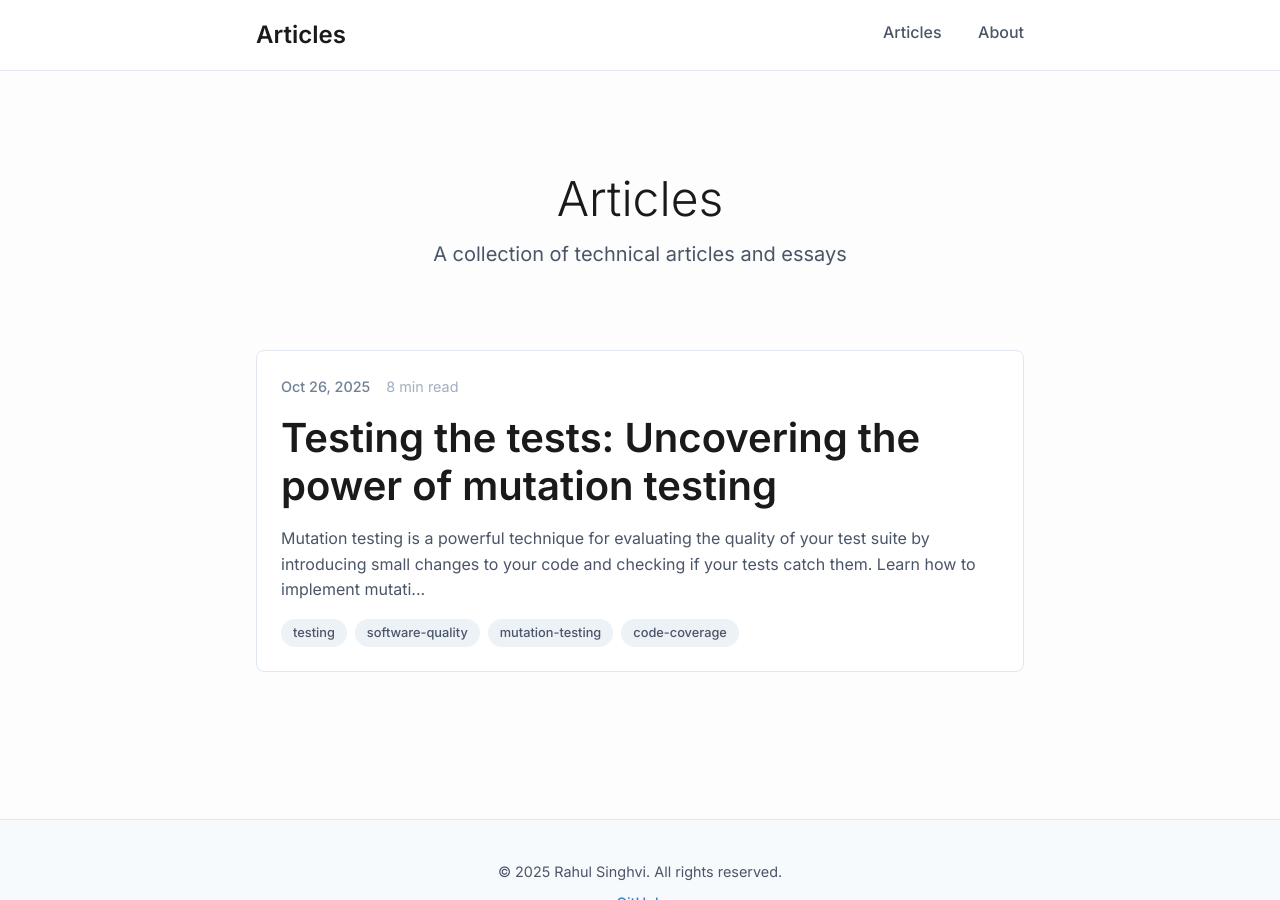
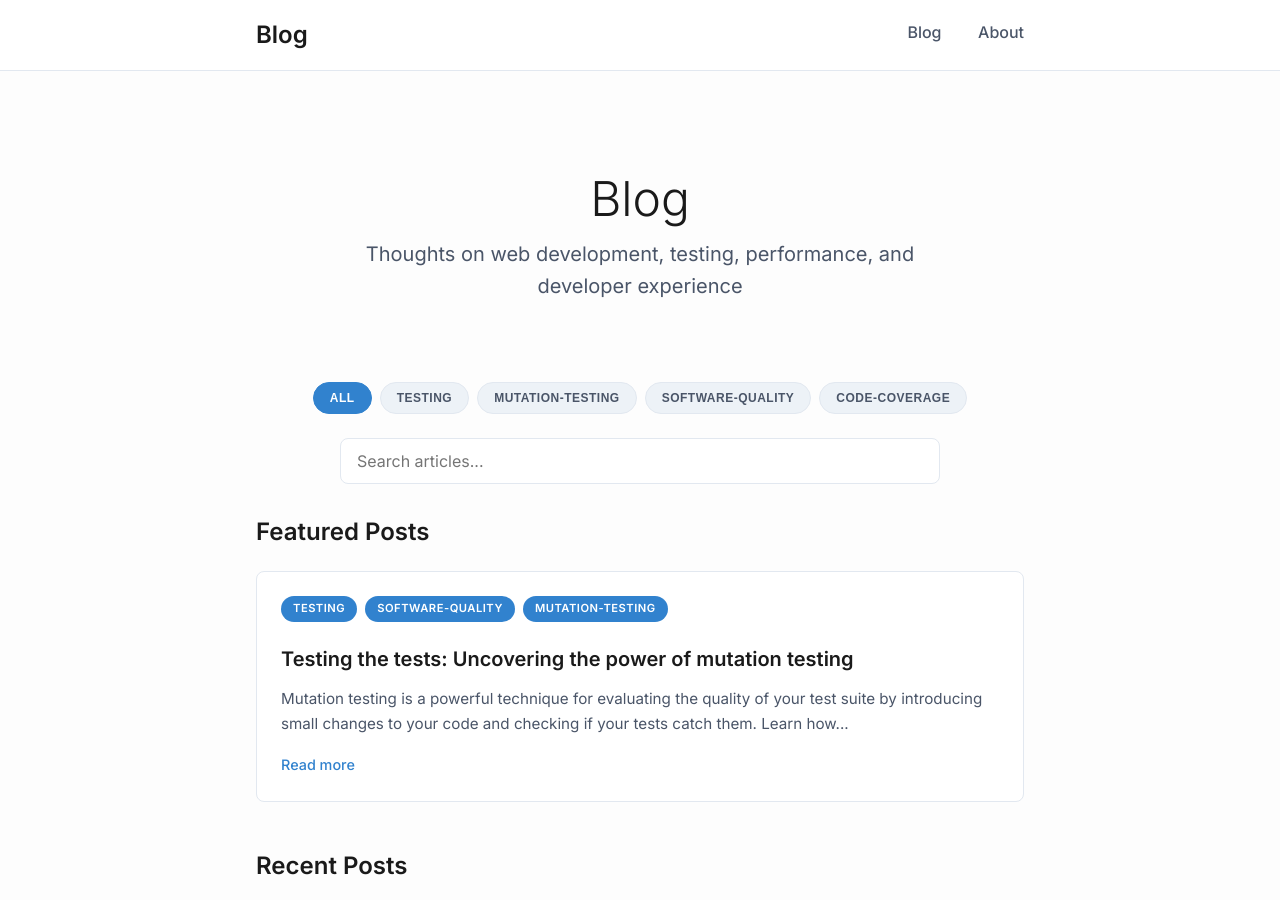
Before and after one commit to rsinghvi/articles, a Jekyll site: the page built from index.html, in a window 1280 px wide and 900 px high. Built offline with Jekyll 4.4.1, drawn with Linux system fonts in a browser that asks for light colours.

Commit message:
Redesign: Update to Blog with featured posts layout and professional About page

```diff
--- a/_config.yml
+++ b/_config.yml
@@ -1,5 +1,5 @@
-title: "Articles"
-description: "A collection of technical articles and essays"
+title: "Blog"
+description: "Thoughts on web development, testing, performance, and developer experience"
 baseurl: "/articles"
 url: "https://rsinghvi.github.io"
 # Updated: 2025-11-16
--- a/_layouts/default.html
+++ b/_layouts/default.html
@@ -27,7 +27,7 @@
 
             <nav class="site-nav">
                 <div class="trigger">
-                    <a class="page-link" href="{{ '/' | relative_url }}">Articles</a>
+                    <a class="page-link" href="{{ '/' | relative_url }}">Blog</a>
                     <a class="page-link" href="{{ '/about' | relative_url }}">About</a>
                 </div>
             </nav>
--- a/_sass/_layout.scss
+++ b/_sass/_layout.scss
@@ -93,6 +93,162 @@
 .post-preview:hover {
   transform: translateY(-2px);
   box-shadow: 0 8px 25px rgba(0, 0, 0, 0.1);
+}
+
+/* Tag Filter */
+.tag-filter {
+  display: flex;
+  flex-wrap: wrap;
+  gap: 0.5rem;
+  margin-bottom: 1.5rem;
+  justify-content: center;
+}
+
+.tag-btn {
+  background-color: #edf2f7;
+  color: #4a5568;
+  border: 1px solid #e2e8f0;
+  padding: 0.5rem 1rem;
+  border-radius: 20px;
+  font-size: 0.75rem;
+  font-weight: 600;
+  cursor: pointer;
+  transition: all 0.2s ease;
+  text-transform: uppercase;
+  letter-spacing: 0.5px;
+}
+
+.tag-btn:hover {
+  background-color: #e2e8f0;
+  transform: translateY(-1px);
+}
+
+.tag-btn.active {
+  background-color: #3182ce;
+  color: #ffffff;
+  border-color: #3182ce;
+}
+
+/* Search Box */
+.search-box {
+  max-width: 600px;
+  margin: 0 auto 2rem;
+}
+
+#search-input {
+  width: 100%;
+  padding: 0.75rem 1rem;
+  border: 1px solid #e2e8f0;
+  border-radius: 8px;
+  font-size: 1rem;
+  font-family: inherit;
+  transition: border-color 0.2s ease;
+}
+
+#search-input:focus {
+  outline: none;
+  border-color: #3182ce;
+  box-shadow: 0 0 0 3px rgba(49, 130, 206, 0.1);
+}
+
+/* Featured Section */
+.featured-section,
+.recent-section {
+  margin-bottom: 3rem;
+}
+
+.section-title {
+  font-size: 1.5rem;
+  font-weight: 600;
+  margin-bottom: 1.5rem;
+  color: #1a1a1a;
+}
+
+.featured-posts {
+  display: grid;
+  grid-template-columns: repeat(auto-fit, minmax(300px, 1fr));
+  gap: 1.5rem;
+  margin-bottom: 2rem;
+}
+
+.featured-post,
+.recent-post {
+  padding: 1.5rem;
+  border: 1px solid #e2e8f0;
+  border-radius: 8px;
+  background-color: #ffffff;
+  transition: transform 0.2s ease, box-shadow 0.2s ease;
+}
+
+.featured-post:hover,
+.recent-post:hover {
+  transform: translateY(-2px);
+  box-shadow: 0 8px 25px rgba(0, 0, 0, 0.1);
+}
+
+.post-tags-inline {
+  display: flex;
+  flex-wrap: wrap;
+  gap: 0.5rem;
+  margin-bottom: 1rem;
+}
+
+.tag-inline {
+  background-color: #3182ce;
+  color: #ffffff;
+  padding: 0.25rem 0.75rem;
+  border-radius: 20px;
+  font-size: 0.7rem;
+  font-weight: 600;
+  text-transform: uppercase;
+  letter-spacing: 0.5px;
+}
+
+.featured-post-title,
+.recent-post-title {
+  font-size: 1.25rem;
+  font-weight: 600;
+  margin-bottom: 0.75rem;
+}
+
+.featured-post-title a,
+.recent-post-title a {
+  color: #1a1a1a;
+  text-decoration: none;
+  transition: color 0.2s ease;
+}
+
+.featured-post-title a:hover,
+.recent-post-title a:hover {
+  color: #3182ce;
+}
+
+.featured-post-excerpt,
+.recent-post-excerpt {
+  color: #4a5568;
+  line-height: 1.6;
+  margin-bottom: 1rem;
+  font-size: 0.95rem;
+}
+
+.read-more {
+  color: #3182ce;
+  font-weight: 500;
+  text-decoration: none;
+  font-size: 0.9rem;
+  transition: color 0.2s ease;
+}
+
+.read-more:hover {
+  color: #2c5aa0;
+  text-decoration: underline;
+}
+
+/* Recent Posts */
+.recent-posts {
+  display: grid;
+  grid-template-columns: repeat(auto-fit, minmax(300px, 1fr));
+  gap: 1.5rem;
 }
 
 .post-meta {
--- a/index.html
+++ b/index.html
@@ -4,45 +4,76 @@ layout: default
 
 <div class="home">
     <div class="hero-section">
-        <h1 class="hero-title">Articles</h1>
+        <h1 class="hero-title">Blog</h1>
         <p class="hero-description">{{ site.description }}</p>
     </div>
 
     {% if site.posts.size > 0 %}
-    <div class="posts-list">
-        {% for post in site.posts %}
-        <article class="post-preview">
-            <div class="post-meta">
-                <time class="post-date" datetime="{{ post.date | date_to_xmlschema }}">
-                    {{ post.date | date: "%b %d, %Y" }}
-                </time>
-                {% if post.reading_time %}
-                <span class="reading-time">{{ post.reading_time }} min read</span>
-                {% endif %}
-            </div>
 
-            <h2 class="post-title">
-                <a href="{{ post.url | relative_url }}" class="post-link">
-                    {{ post.title | escape }}
-                </a>
-            </h2>
+    <!-- Tag Filter -->
+    <div class="tag-filter">
+        <button class="tag-btn active" data-tag="all">ALL</button>
+        <button class="tag-btn" data-tag="testing">TESTING</button>
+        <button class="tag-btn" data-tag="mutation-testing">MUTATION-TESTING</button>
+        <button class="tag-btn" data-tag="software-quality">SOFTWARE-QUALITY</button>
+        <button class="tag-btn" data-tag="code-coverage">CODE-COVERAGE</button>
+    </div>
 
-            {% if post.excerpt %}
-            <div class="post-excerpt">
-                {{ post.excerpt | strip_html | truncate: 200 }}
-            </div>
-            {% endif %}
+    <!-- Search Box -->
+    <div class="search-box">
+        <input type="text" placeholder="Search articles..." id="search-input">
+    </div>
 
-            {% if post.tags.size > 0 %}
-            <div class="post-tags">
-                {% for tag in post.tags %}
-                <span class="tag">{{ tag }}</span>
-                {% endfor %}
-            </div>
-            {% endif %}
-        </article>
-        {% endfor %}
-    </div>
+    <!-- Featured Posts -->
+    <section class="featured-section">
+        <h2 class="section-title">Featured Posts</h2>
+        <div class="featured-posts">
+            {% for post in site.posts limit:2 %}
+            <article class="featured-post">
+                <div class="post-tags-inline">
+                    {% for tag in post.tags limit:3 %}
+                    <span class="tag-inline">{{ tag | upcase }}</span>
+                    {% endfor %}
+                </div>
+                <h3 class="featured-post-title">
+                    <a href="{{ post.url | relative_url }}">
+                        {{ post.title | escape }}
+                    </a>
+                </h3>
+                <p class="featured-post-excerpt">
+                    {{ post.excerpt | strip_html | truncate: 180 }}
+                </p>
+                <a href="{{ post.url | relative_url }}" class="read-more">Read more</a>
+            </article>
+            {% endfor %}
+        </div>
+    </section>
+
+    <!-- Recent Posts -->
+    <section class="recent-section">
+        <h2 class="section-title">Recent Posts</h2>
+        <div class="recent-posts">
+            {% for post in site.posts offset:2 %}
+            <article class="recent-post">
+                <div class="post-tags-inline">
+                    {% for tag in post.tags limit:3 %}
+                    <span class="tag-inline">{{ tag | upcase }}</span>
+                    {% endfor %}
+                </div>
+                <h3 class="recent-post-title">
+                    <a href="{{ post.url | relative_url }}">
+                        {{ post.title | escape }}
+                    </a>
+                </h3>
+                <p class="recent-post-excerpt">
+                    {{ post.excerpt | strip_html | truncate: 180 }}
+                </p>
+                <a href="{{ post.url | relative_url }}" class="read-more">Read more</a>
+            </article>
+            {% endfor %}
+        </div>
+    </section>
+
     {% else %}
     <div class="no-posts">
         <p>No articles published yet. Check back soon!</p>
```
Also changed, not shown: about.md (+49 -24 lines).
